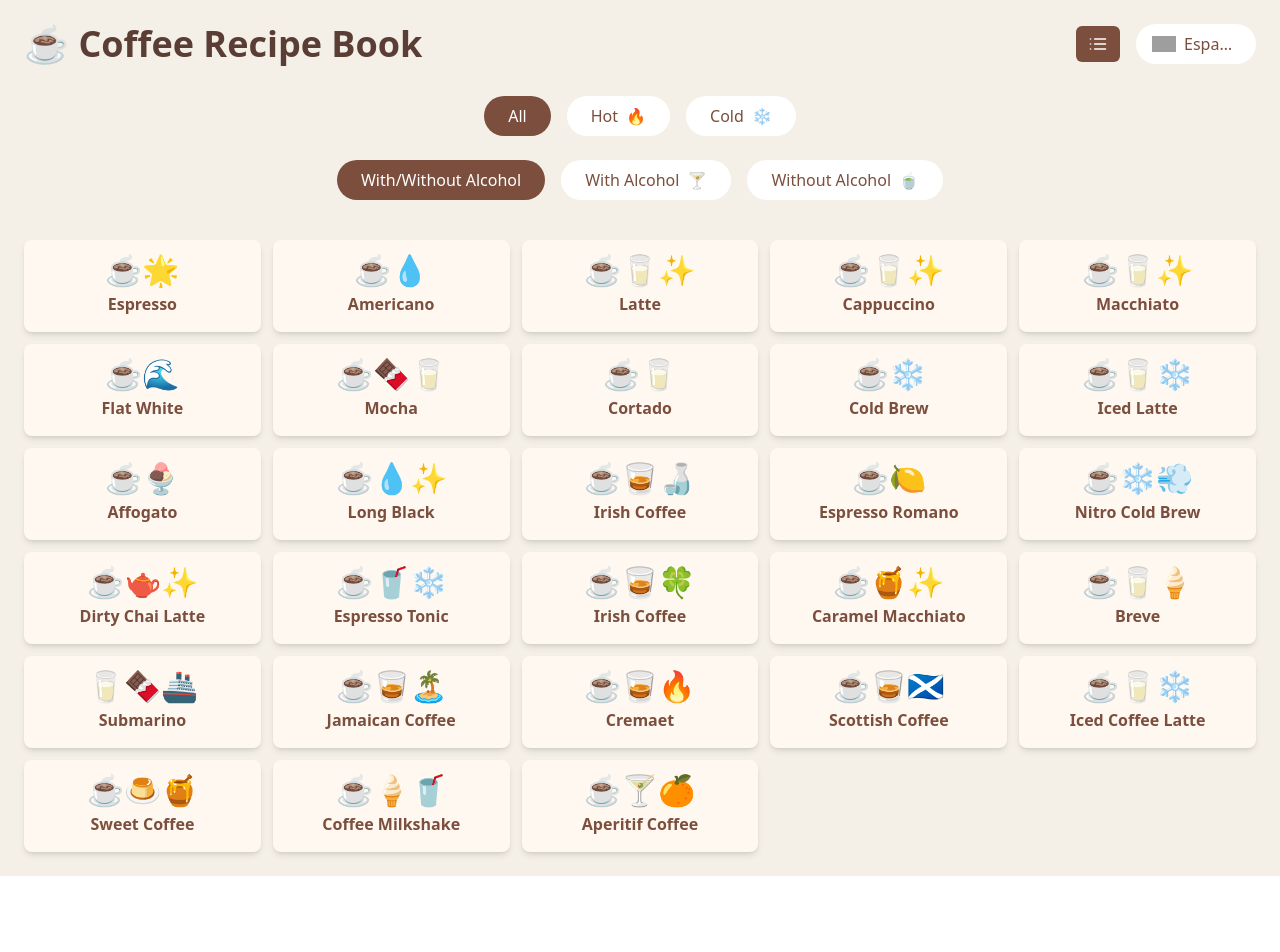
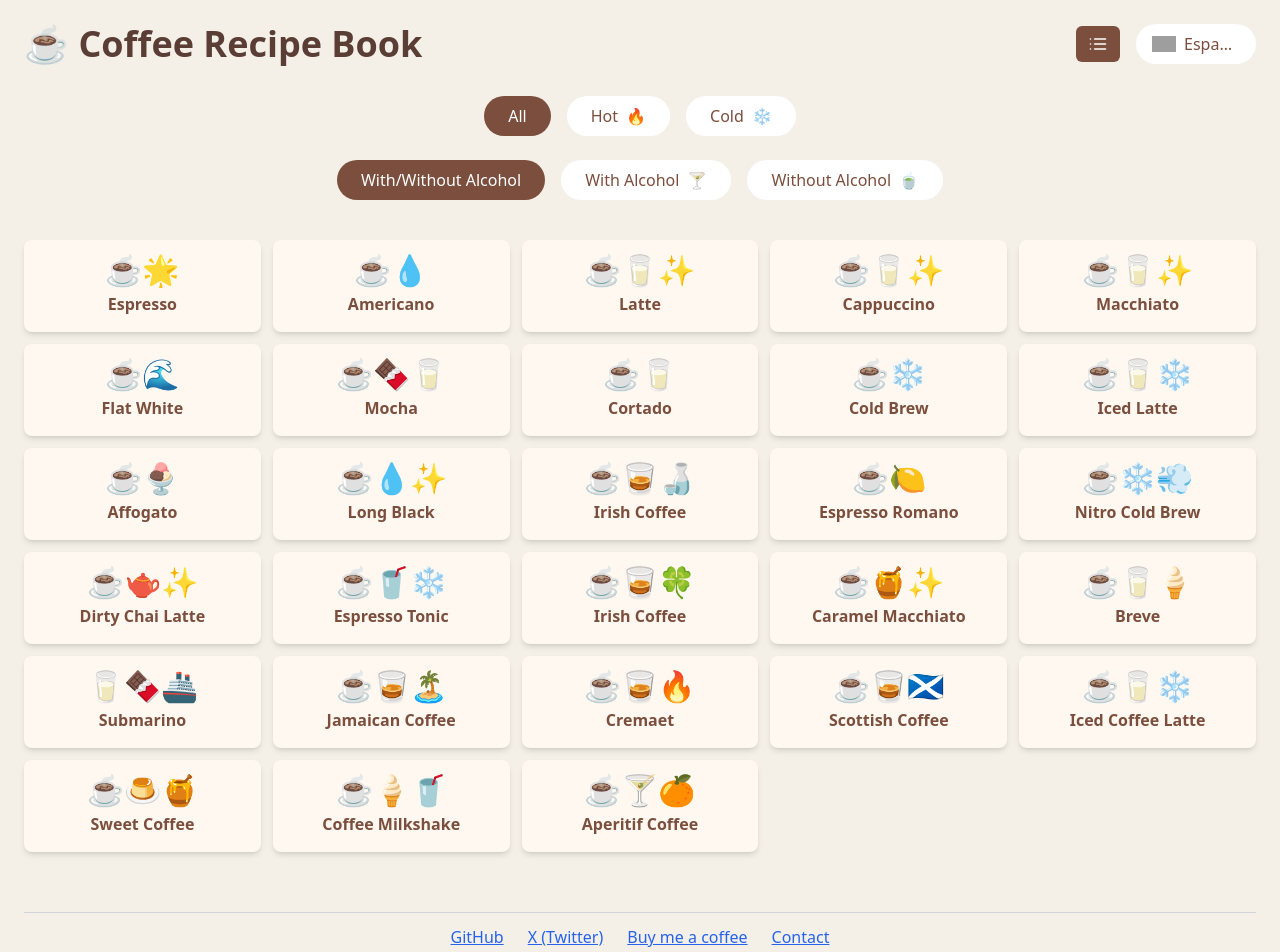
Before and after one commit to talemono/cafe, a React (Vite) app: page / in a window 1280 px wide. Shown: the top 952 px of the page. Before the commit the page ends 876 px from the top, so only its background shows below. Built offline with nearby package versions, Linux system fonts and the light colour scheme; grey boxes are pictures that could not be loaded.

Commit message:
add footer with links and translations

```diff
--- a/package.json
+++ b/package.json
@@ -15,12 +15,14 @@
     "i18next": "^24.2.3",
     "i18next-browser-languagedetector": "^8.0.4",
     "lucide-react": "^0.344.0",
+    "motion": "^12.6.3",
     "react": "^18.3.1",
     "react-dom": "^18.3.1",
     "react-i18next": "^15.4.1"
   },
   "devDependencies": {
     "@eslint/js": "^9.9.1",
+    "@types/node": "^22.14.0",
     "@types/react": "^18.3.5",
     "@types/react-dom": "^18.3.0",
     "@vitejs/plugin-react": "^4.3.1",
--- a/src/App.tsx
+++ b/src/App.tsx
@@ -2,6 +2,7 @@ import { useState, useEffect, memo } from 'react';
 import { Grid, List } from 'lucide-react';
 import { useTranslation } from 'react-i18next';
 import LanguageSelector from './components/LanguageSelector';
+import Footer from './components/Footer';
 
 interface Recipe {
   id: string;
@@ -604,6 +605,7 @@ function App() {
           ))}
         </div>
       </div>
+      <Footer />
     </div>
   );
 }
--- /dev/null
+++ b/src/components/Footer.tsx
@@ -0,0 +1,54 @@
+import React from 'react';
+import { useTranslation } from 'react-i18next';
+
+const Footer: React.FC = () => {
+  const { t } = useTranslation();
+  // Reemplaza estas URLs con las tuyas
+  const githubUrl = "https://github.com/talemono";
+  const twitterUrl = "https://x.com/ChaloMorann";
+  const donateUrl = "[TU_ENLACE_DONAR]";
+  const currentYear = new Date().getFullYear();
+
+  return (
+    <footer className="w-full text-center py-5 mt-10">
+      <hr className="border-t border-gray-300 mb-3" />
+      <div className="mb-2 space-x-6">
+        <a
+          href={githubUrl}
+          target="_blank"
+          rel="noopener noreferrer"
+          className="text-blue-600 hover:text-blue-800 underline"
+        >
+          {t('footer.github')}
+        </a>
+        <a
+          href={twitterUrl}
+          target="_blank"
+          rel="noopener noreferrer"
+          className="text-blue-600 hover:text-blue-800 underline"
+        >
+          {t('footer.twitter')}
+        </a>
+        <a
+          href={donateUrl}
+          target="_blank"
+          rel="noopener noreferrer"
+          className="text-blue-600 hover:text-blue-800 underline"
+        >
+          {t('footer.donate')}
+        </a>
+        <a
+          href="mailto:dpto9b@gmail.com"
+          className="text-blue-600 hover:text-blue-800 underline"
+        >
+          {t('footer.contact')}
+        </a>
+      </div>
+      <p className="text-xs text-gray-600 mt-3">
+        &copy; {currentYear}. {t('footer.copyright')}
+      </p>
+    </footer>
+  );
+};
+
+export default Footer;
--- a/src/i18n/locales/en.json
+++ b/src/i18n/locales/en.json
@@ -27,6 +27,13 @@
       "ko": "Korean",
       "fr": "French",
       "languageSelector": "Select language"
+    },
+    "footer": {
+      "github": "GitHub",
+      "twitter": "X (Twitter)",
+      "donate": "Buy me a coffee",
+      "copyright": "Made with love.",
+      "contact": "Contact"
     }
   }
 }
--- a/src/i18n/locales/es.json
+++ b/src/i18n/locales/es.json
@@ -27,6 +27,13 @@
       "ko": "Coreano",
       "fr": "Francés",
       "languageSelector": "Seleccionar idioma"
+    },
+    "footer": {
+      "github": "GitHub",
+      "twitter": "X (Twitter)",
+      "donate": "Comprame un café",
+      "copyright": "Hecho con amor.",
+      "contact": "Contacto"
     }
   }
 }
--- a/src/i18n/locales/fr.json
+++ b/src/i18n/locales/fr.json
@@ -23,6 +23,13 @@
       "ko": "Coréen",
       "fr": "Français",
       "languageSelector": "Sélectionner la langue"
+    },
+    "footer": {
+      "github": "GitHub",
+      "twitter": "X (Twitter)",
+      "donate": "Offrez-moi un café",
+      "copyright": "Fait avec amour.",
+      "contact": "Contact"
     }
   }
 }
--- a/src/i18n/locales/ko.json
+++ b/src/i18n/locales/ko.json
@@ -27,6 +27,13 @@
       "ko": "한국어",
       "fr": "프랑스어",
       "languageSelector": "언어 선택"
+    },
+    "footer": {
+      "github": "GitHub",
+      "twitter": "X (트위터)",
+      "donate": "커피 사주세요",
+      "copyright": "사랑으로 만들었습니다.",
+      "contact": "연락처"
     }
   }
 }
--- a/src/i18n/locales/pt.json
+++ b/src/i18n/locales/pt.json
@@ -27,6 +27,13 @@
       "ko": "Coreano",
       "fr": "Francês",
       "languageSelector": "Selecionar idioma"
+    },
+    "footer": {
+      "github": "GitHub",
+      "twitter": "X (Twitter)",
+      "donate": "Me pague um café",
+      "copyright": "Feito com amor.",
+      "contact": "Contato"
     }
   }
 }
```
Also changed, not shown: 1 other file (tests, documents, lock files or other folders).
